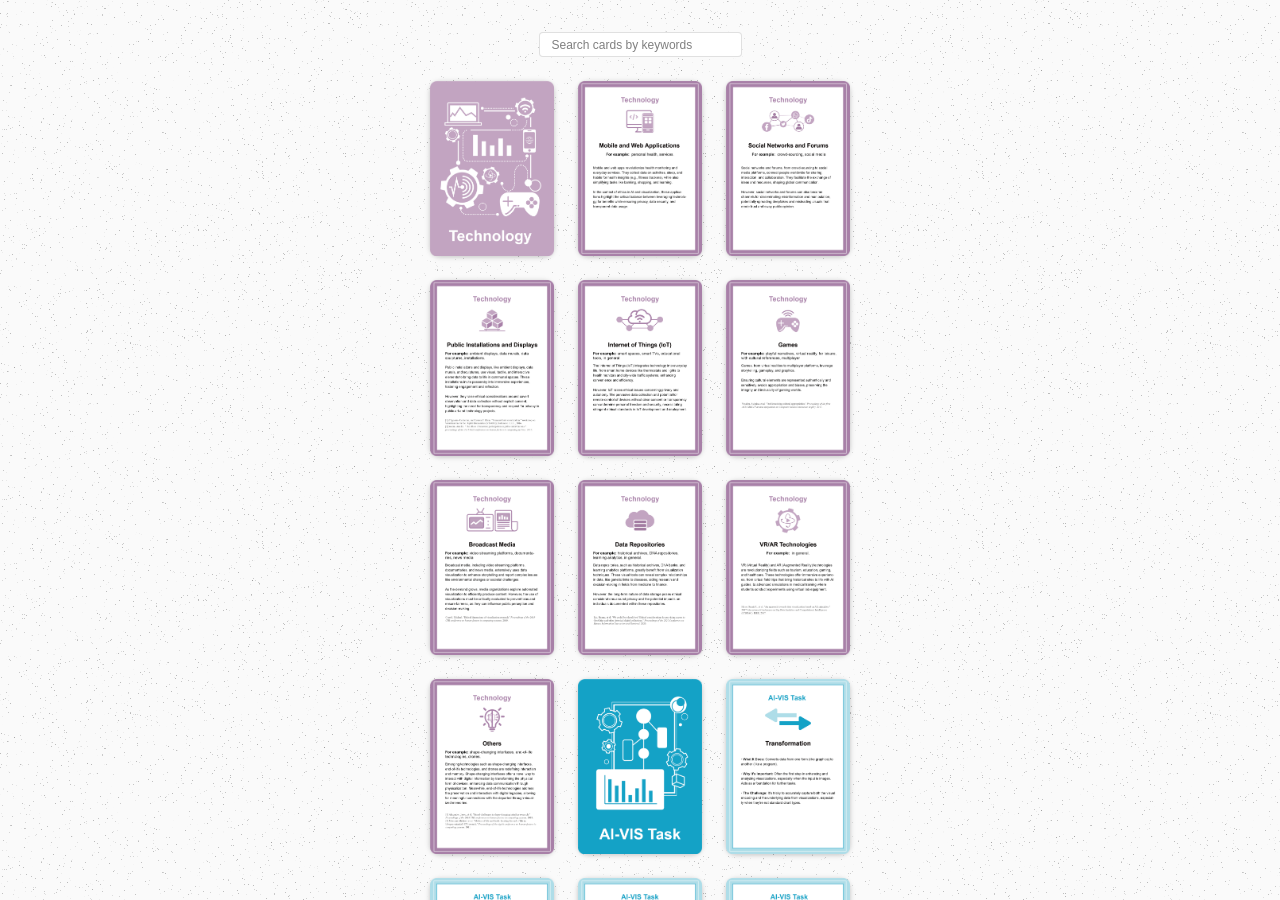
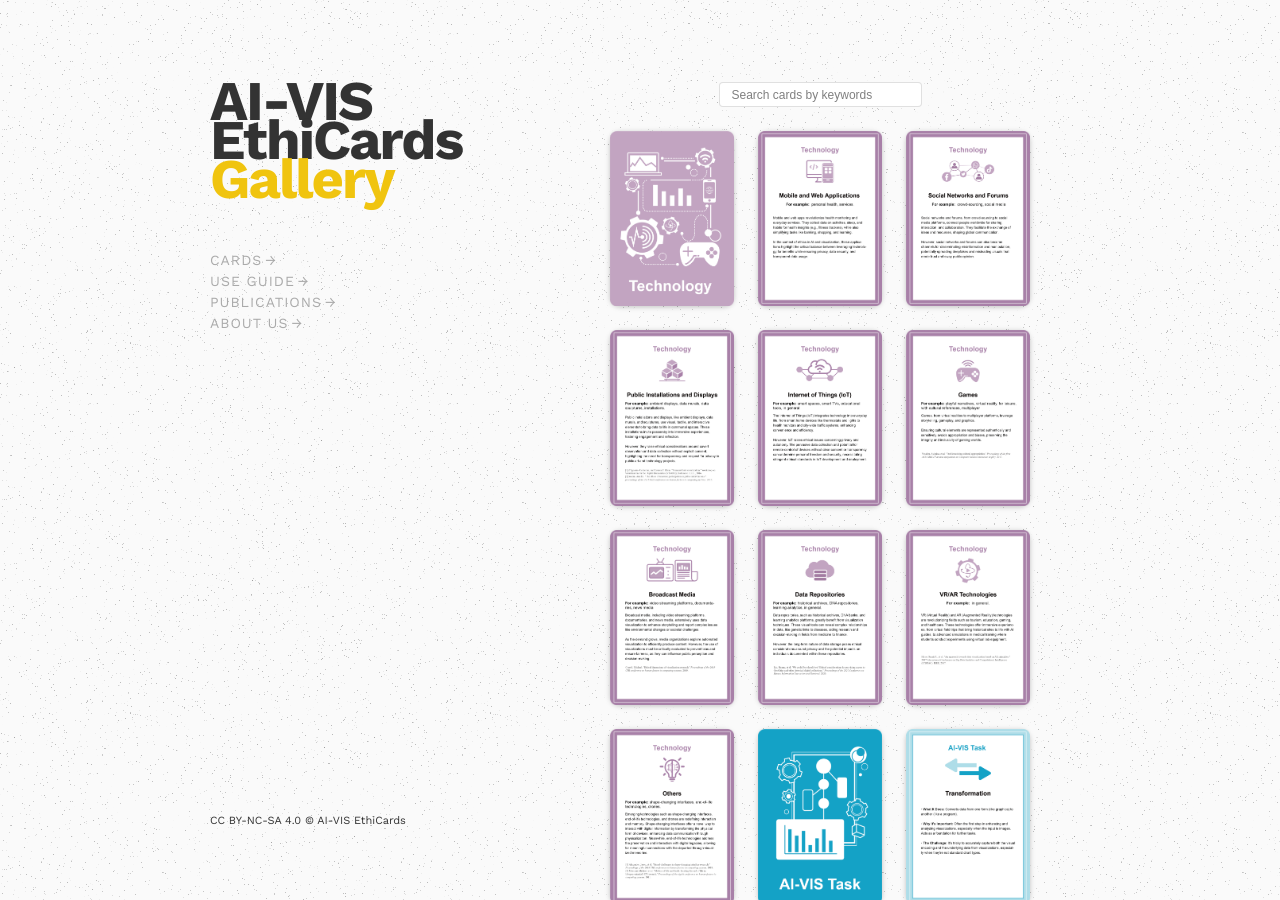
Before and after one commit to aivisethicards/aivisethicards.github.io, a Jekyll site: the page gallery.html, which Jekyll copies as it is, in a window 1280 px wide and 900 px high. Built offline with Jekyll 4.4.1, drawn with Linux system fonts in a browser that asks for light colours.

Commit message:
Update gallery.html

```diff
--- a/gallery.html
+++ b/gallery.html
@@ -3,10 +3,32 @@
 <head>
     <meta charset="UTF-8">
     <meta name="viewport" content="width=device-width, initial-scale=1.0">
-    <title>Gallery</title>
+    <title>Gallery - AI-VIS EthiCards</title>
     <link rel="stylesheet" href="/assets/css/style.css">
+    <link rel="stylesheet" href="/assets/css/base.css">
+
 </head>
-<body>
+
+<body class="page">
+    <div class="wrapper">
+        <!-- Header -->
+        <header>
+            <h1 class="sc-head">
+                <a href="/"> AI-VIS<br>EthiCards<br> </a>
+                <span class="page-title">Gallery</span>
+            </h1>
+            <!-- Navigation -->
+            <div class="navigation">
+                <a class="single-nav" href="/gallery.html">Cards</a>
+                <!-- <a class="single-nav" href="/workshop.html">Workshop</a> -->
+                <a class="single-nav" href="/guidelines.html">Use Guide</a>
+                <a class="single-nav" href="/publication.html">Publications</a>
+                <a class="single-nav" href="/people.html">About Us</a>
+            </div>
+        </header>
+
+        <!-- Vue App Root -->
+        <section class="markdown-dest">
 <div id="app">
   <div class="search-wrapper">
     <input type="text" v-model="search" placeholder="Search cards by keywords"/>
@@ -27,6 +49,13 @@
       <button class="closeButton" @click="zoomOut()">Close</button>
     </div>
   </div>
+</section>
+
+<!-- Footer -->
+        <footer>
+            <p><small>CC BY-NC-SA 4.0 &copy; AI-VIS EthiCards</small></p>
+        </footer>
+    </div>
 
     <!-- Include Vue.js -->
     <script src="https://cdn.jsdelivr.net/npm/vue/dist/vue.js"></script>
```
